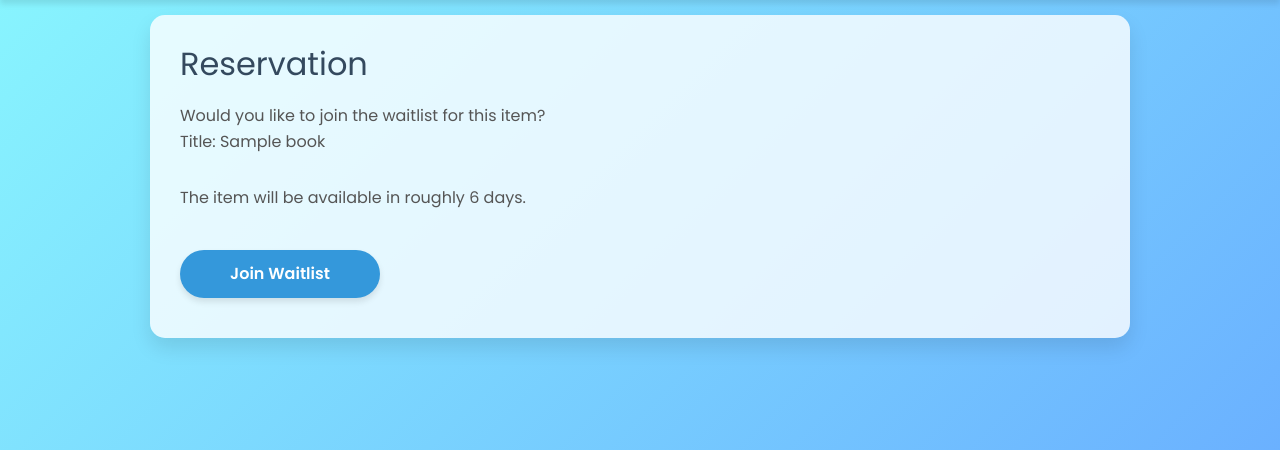
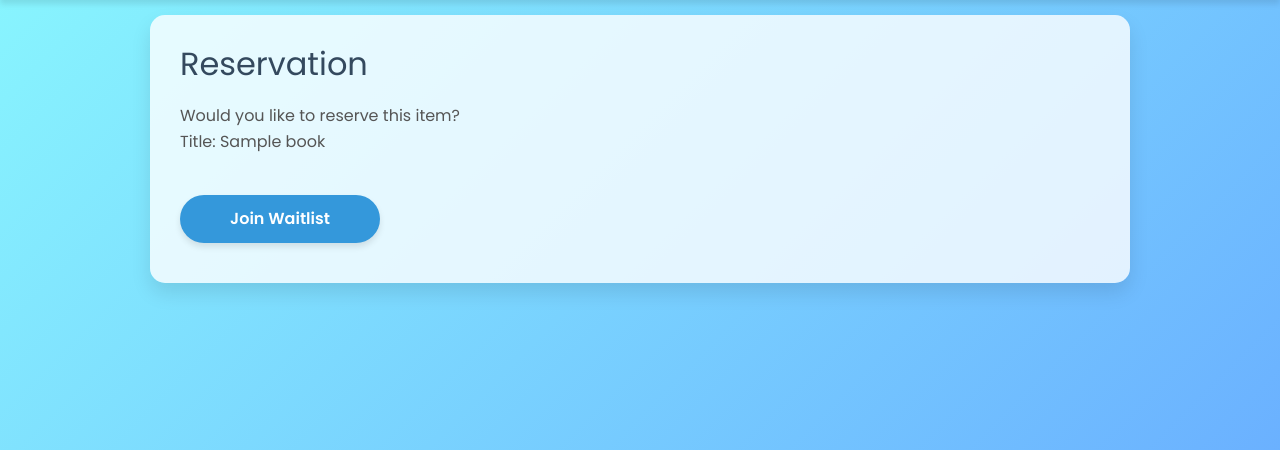
Before and after one commit to andrewperezledo/Q.U.A.C.K.-Library-Management-System, a Flask app: page /reservation in a window 1280 px wide. Shown: the part 76-526 px from the top of the page. Run offline with Flask 3, Linux system fonts and the light colour scheme; the visitor is signed in with stand-in values (Sample User, id 1); a database or web service that is not in the repository returns one stand-in record (values such as "Sample title"); some libraries are stand-ins or nearby versions.

Commit message:
- Reservation system updated to match new model we have - If you have questions ask me

```diff
--- a/DatabaseTools/databasetools.py
+++ b/DatabaseTools/databasetools.py
@@ -191,7 +191,6 @@ def movieReturn(title, username):
 # function is designed to check item availability by title
 def checkBookAvailability(isbn):
     data = findPost("Inventory", "Books", "_id", isbn)
-    #if data[""]
 
     return data["availability"]
 
@@ -215,6 +214,30 @@ def joinItemWaitlist(isbn,username):
         updatedwaitlist = user_data["waitlist_items"]
         updatedwaitlist.append(data)
         updatePost("Userdata","Users","_id",username,"waitlist_items",updatedwaitlist)
+
+
+def reserveItem(isbn, username):
+    if isbn is int:
+        data = findPost("Inventory","Movies","_id", isbn)
+        newreserve = data["reserved_by"]
+        newreserve.append(username)
+        updatePost("Inventory","Movies","_id", isbn, "reserved_by", newreserve)
+        user_data = userSearch(username)
+        new_reserves = user_data["reservations"]
+        new_reserves.append(data)
+        updatePost("Userdata", "Users", "_id", username, "reservations", new_reserves)
+
+    else:
+        data = findPost("Inventory","Books","_id", isbn)
+        newreserve = data["reserved_by"]
+        newreserve.append(username)
+        updatePost("Inventory","Books","_id", isbn, "reserved_by", username)
+        user_data = userSearch(username)
+        new_reserves = user_data["reservations"]
+        new_reserves.append(data)
+        updatePost("Userdata","Users","_id",username,"reservations",new_reserves)
+
+
 # Example:
 # checkBookAvailability("Harry Potter and the Order of the Phoenix")
 
--- a/app.py
+++ b/app.py
@@ -29,7 +29,7 @@ def homepage():
             data = findPost("Userdata", "Users", "_id", username)
             return render_template('member.html', username=username, inventory=inventory,
                                    booklength=len(inventory[0]), movielength=len(inventory[1]),
-                                   waitlist=data["waitlist_items"], waitlistlength=len(data["waitlist_items"]))
+                                   reservations=data["reservations"], num_res=len(data["reservations"]))
     else:
         return render_template('homepage.html')
     # return render_template('homepage.html')
@@ -97,6 +97,8 @@ def login():
 
 
 # IN CONSTRUCTION, CATALOG CHECKOUT BUTTON TO CHECKOUT PAGE FOR SPECIFIC BOOK
+
+# In here somewhere, change it so that members get routed to "reservation_page"
 @app.route("/catalog", methods=('GET', 'POST'))
 def catalog():
     if request.method == "POST":
@@ -162,7 +164,7 @@ def check():
         elif status == "Book unavailable":
             # logic for redirecting to queue page
             session["item_isbn"] = isbn
-            return redirect(url_for('waitlist'))
+            return redirect(url_for('reservation_page'))
         else:
             flash(status, "info")
 
@@ -172,7 +174,7 @@ def check():
             flash(status, "info")
         elif status == "Movie unavailable":
             # logic for redirecting to queue page
-            return redirect(url_for('waitlist'))
+            return redirect(url_for('reservation_page'))
         else:
             flash(status, "info")
 
@@ -180,7 +182,7 @@ def check():
 
 
 @app.route("/reservation", methods=('GET', 'POST'))
-def waitlist():
+def reservation_page():
     if "username" in session:
         isbn = session['item_isbn']
         if isbn is int:
@@ -195,8 +197,8 @@ def waitlist():
 @app.route("/reservation/joining", methods=('GET', 'POST'))
 def listjoin():
     if "username" in session:
-        joinItemWaitlist(session['item_isbn'], session['username'])
-        flash("You have successfully joined the waitlist.", "info")
+        reserveItem(session['item_isbn'], session['username'])
+        flash("Reservation successful.", "info")
     return redirect(url_for('catalog'))
 
 
--- a/templates/reservation.html
+++ b/templates/reservation.html
@@ -18,11 +18,9 @@ Reservation Management
             <div class="reservations">
 
                 <p>
-                    Would you like to join the waitlist for this item?<br>
+                    Would you like to reserve this item?<br>
                     Title: {{item["title"]}}
                 </p>
-                <p>The item will be available in roughly {{waittime}} days.</p>
-
 
                 <button id="home_button" onclick="location.href='/reservation/joining'" type="submit">Join Waitlist</button>
             </div>
```
Also changed, not shown: templates/member.html (+4 -4 lines).
